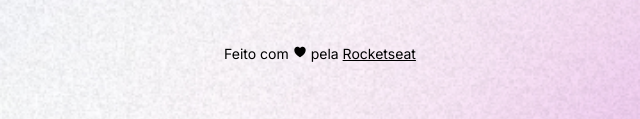
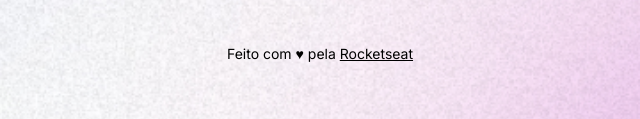
Before and after one commit to BrunoOller/DevLinks, a plain HTML site: page index.html in a window 1280 px wide. Shown: the part 678-797 px from the top of the page, 320-960 px from the left. Drawn offline with nearby package versions, Linux system fonts and the light colour scheme.

```diff
--- a/index.html
+++ b/index.html
@@ -36,7 +36,7 @@
         </div>
 
         <footer>
-            Feito com <ion-icon name="heart"></ion-icon> pela <a href="https://rocketseat.com.br/">Rocketseat</a>
+            Feito com ♥ pela <a href="https://rocketseat.com.br/">Rocketseat</a>
         </footer>
     </div>
 
```
Also changed, not shown: 1 other file.
